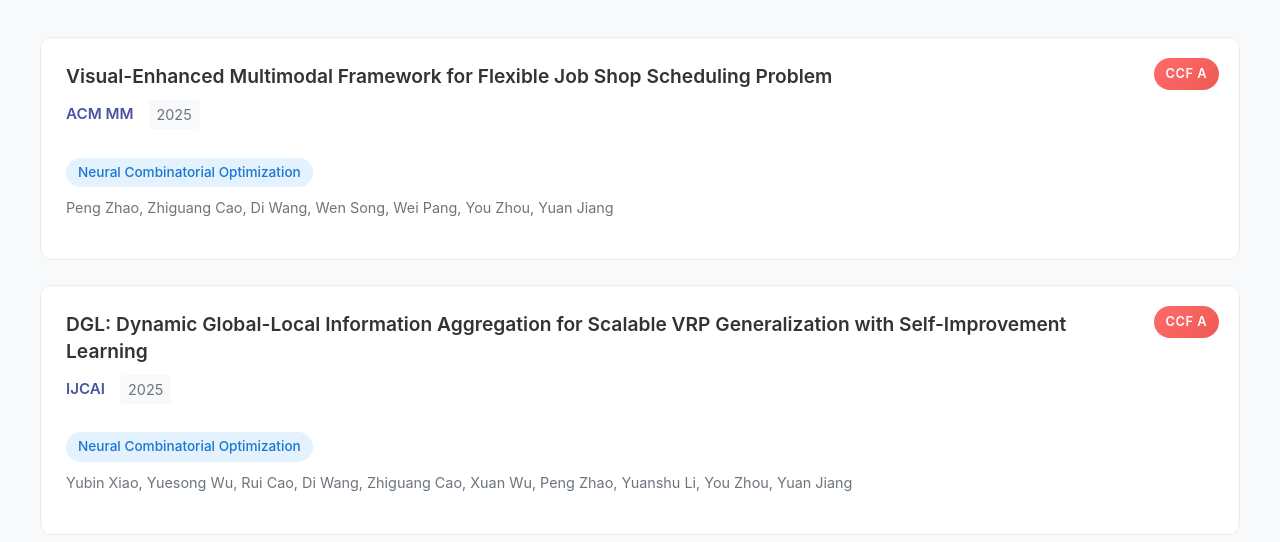
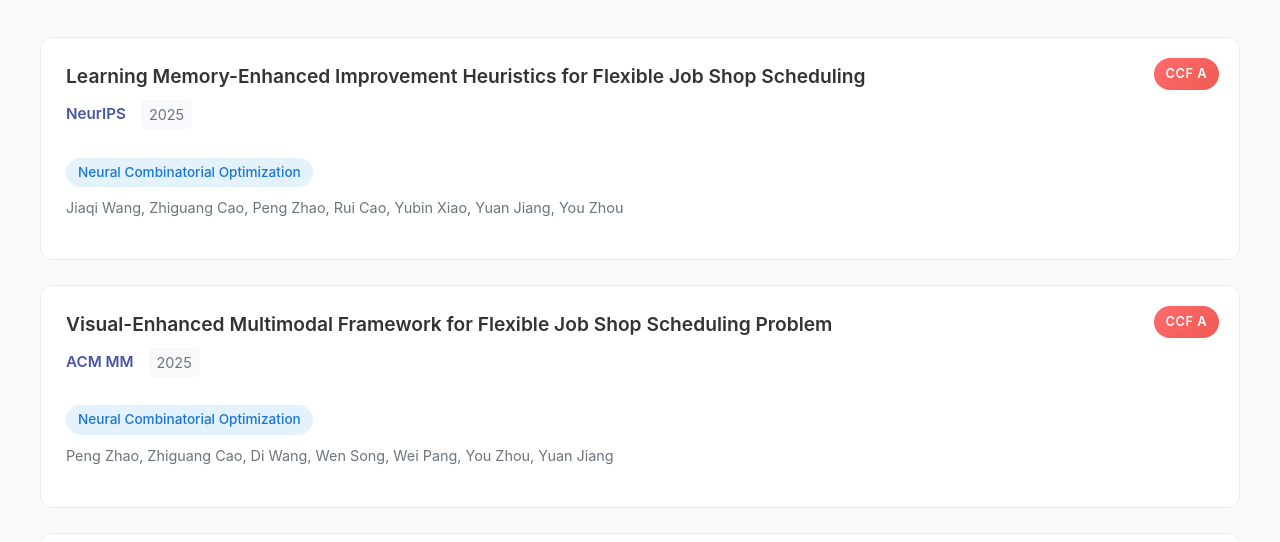
Before and after one commit to jlu-neo-lab/jlu-neo-lab.github.io, a website: page pages/research.html in a window 1280 px wide. Shown: the part 237-779 px from the top of the page. Drawn offline with Linux system fonts and the light colour scheme.

Commit message:
Update research.html

```diff
--- a/pages/research.html
+++ b/pages/research.html
@@ -36,6 +36,23 @@
         <section style="margin-top: 60px;">
             <h2 class="section-title">Publications</h2>
             <div class="publications-grid">
+
+
+                <!-- 论文卡片 -->
+                <div class="publication-card clickable-research" data-research="memory">
+                    <div class="publication-header">
+                        <h3 class="publication-title">Learning Memory-Enhanced Improvement Heuristics for Flexible Job Shop Scheduling</h3>
+                        <div class="publication-venue">
+                            <span class="venue-name">NeurIPS</span>
+                            <span class="publication-date">2025</span>
+                        </div>
+                    </div>
+                    <div class="publication-content">
+                        <p class="research-area">Neural Combinatorial Optimization</p>
+                        <p class="authors">Jiaqi Wang, Zhiguang Cao, Peng Zhao, Rui Cao, Yubin Xiao, Yuan Jiang, You Zhou </p>
+                    </div>
+                    <div class="publication-badge ccf-a">CCF A</div>
+                </div>
 
                 <!-- 论文卡片7 -->
                 <div class="publication-card clickable-research" data-research="visual-fjsp">
```
